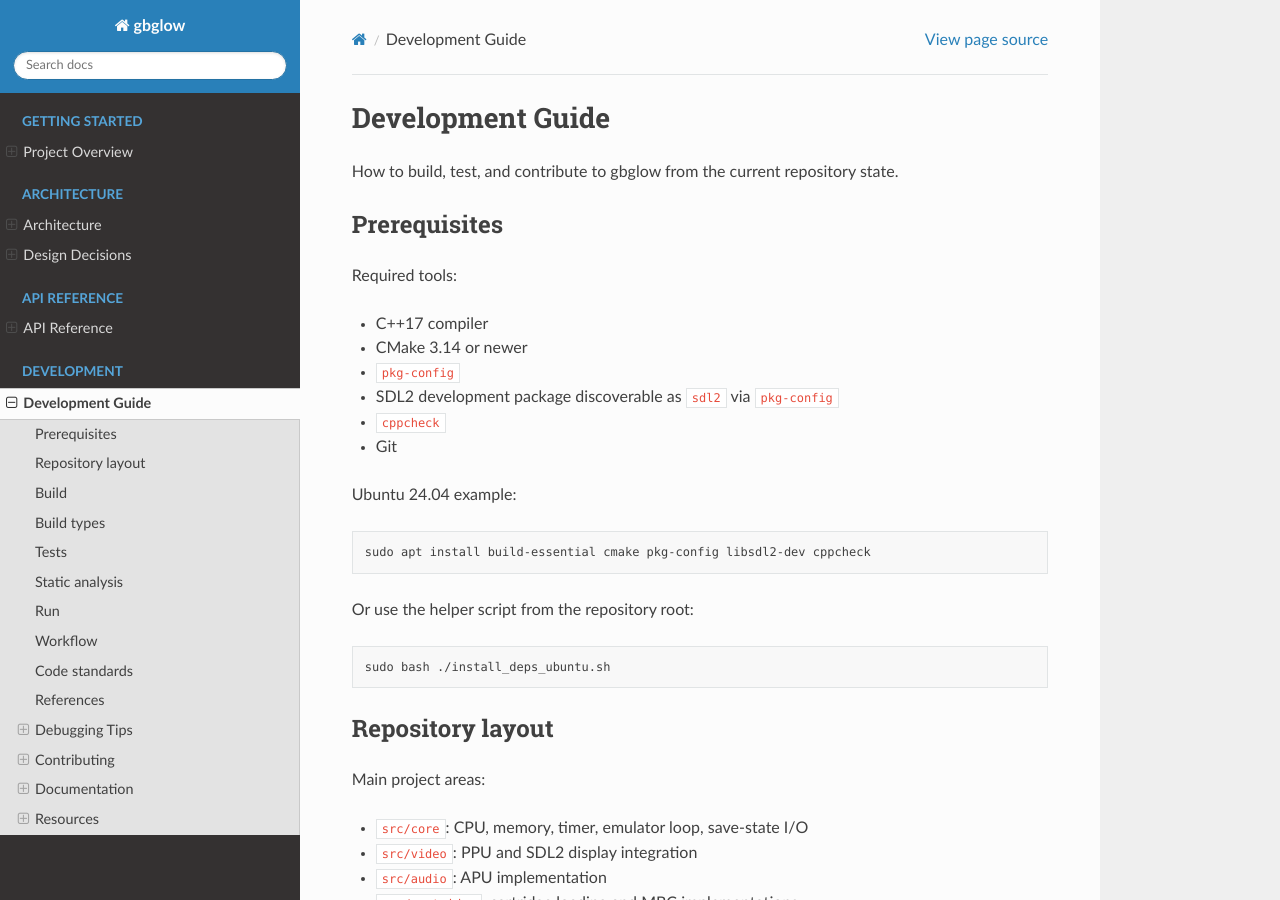
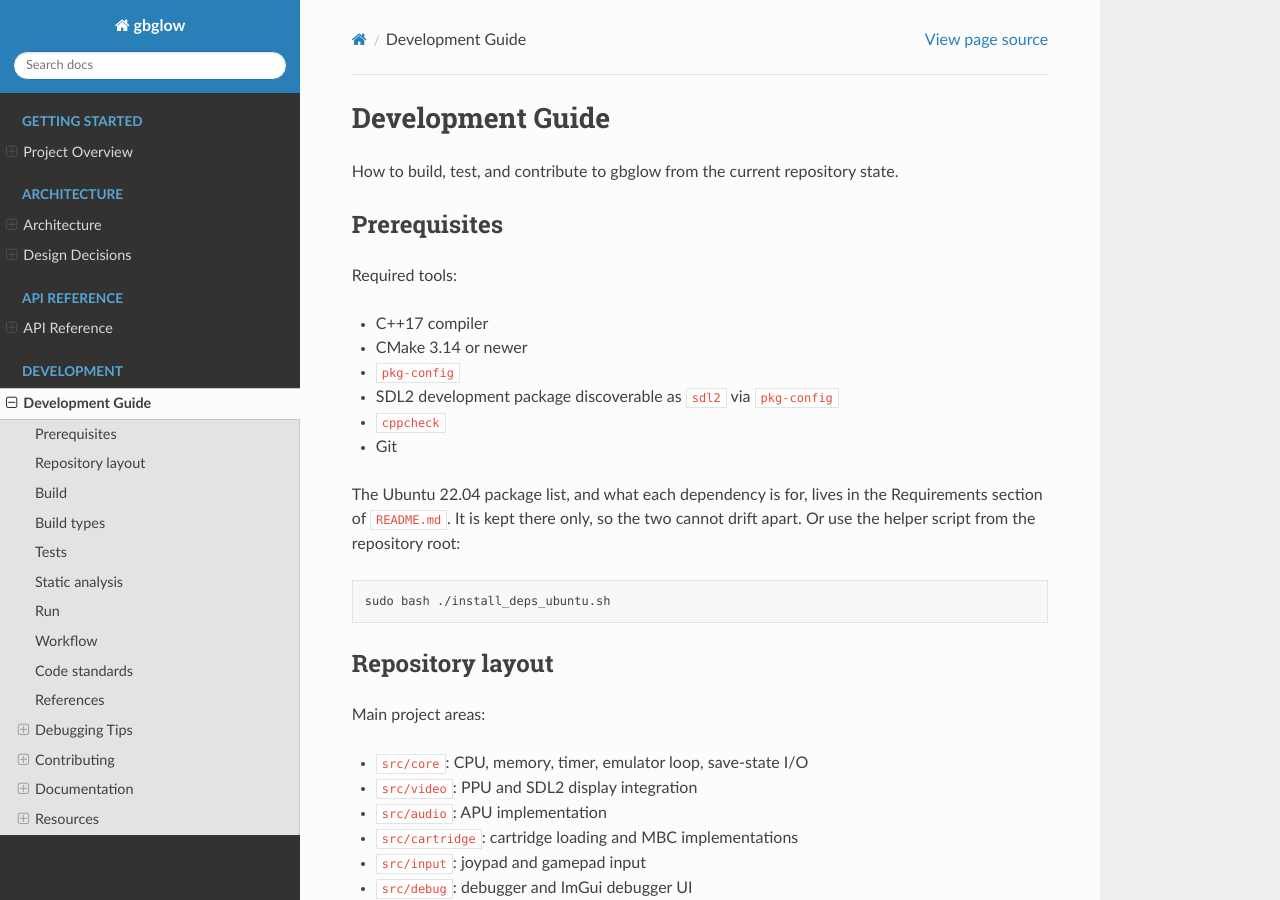
Before and after one commit to byteshiftlabs/gbglow, a Sphinx documentation site: the page built from docs/development/index.rst, in a window 1280 px wide and 900 px high. Built offline with Sphinx 7.4.7 and the Read the Docs theme 3.1.0, drawn with Linux system fonts in a browser that asks for light colours; some of the changed text lies outside the part shown.

Commit message:
Removed the duplicated dependency list from the development guide

```diff
--- a/docs/development/index.rst
+++ b/docs/development/index.rst
@@ -15,13 +15,9 @@ Required tools:
 * ``cppcheck``
 * Git
 
-Ubuntu 24.04 example:
-
-.. code-block:: bash
-
-   sudo apt install build-essential cmake pkg-config libsdl2-dev cppcheck
-
-Or use the helper script from the repository root:
+The Ubuntu 22.04 package list, and what each dependency is for, lives in the
+Requirements section of ``README.md``. It is kept there only, so the two cannot
+drift apart. Or use the helper script from the repository root:
 
 .. code-block:: bash
 
@@ -344,7 +340,7 @@ Building Documentation
    # Open in browser
    xdg-open docs/_build/html/index.html
 
-Use the repository-root virtualenv path above on Ubuntu 24.04 rather than installing Sphinx into the system interpreter.
+Use the repository-root virtualenv path above on Ubuntu 22.04 rather than installing Sphinx into the system interpreter.
 
 Documentation Style
 ~~~~~~~~~~~~~~~~~~~
```
